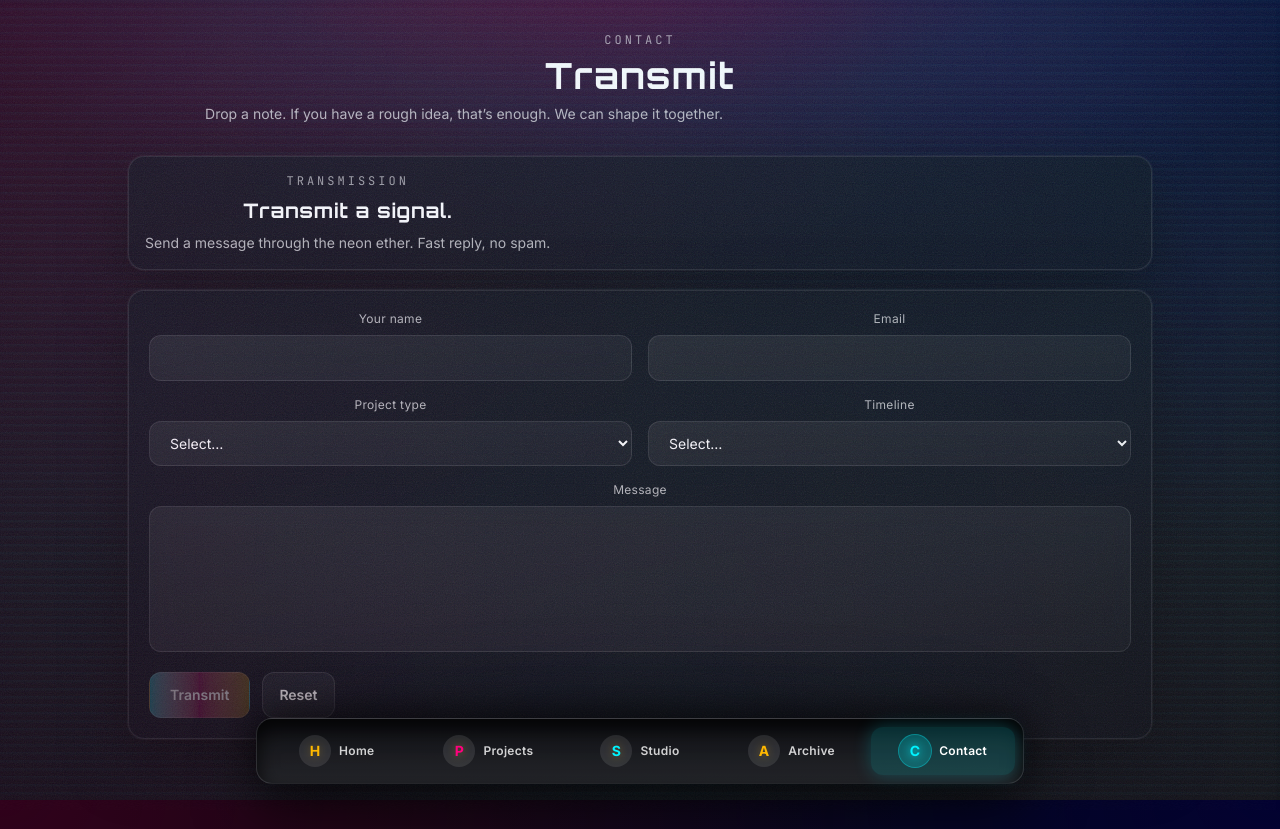
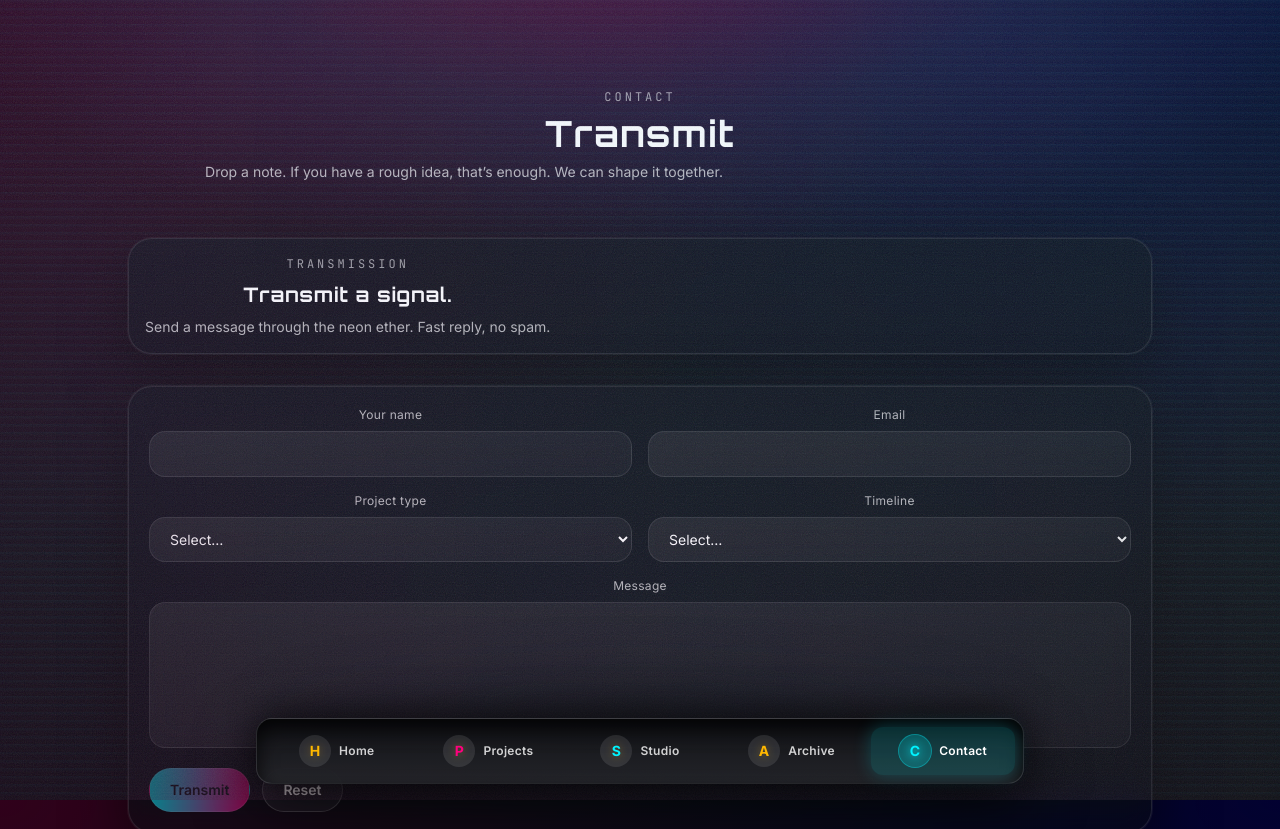
Before and after one commit to TyGosley/broadcast-mode, a Next.js app: page /contact in a window 1280 px wide. Shown: the top 829 px of the page. Built offline with nearby package versions, Linux system fonts and the light colour scheme.

Commit message:
Apply design system utilities to Contact page

```diff
--- a/app/contact/page.tsx
+++ b/app/contact/page.tsx
@@ -3,8 +3,8 @@ import { TransmitForm } from "../../components/TransmitForm";
 export default function ContactPage() {
   return (
     <main className="min-h-dvh px-5 py-8">
-      <header className="mx-auto max-w-5xl">
-        <p className="text-xs tracking-[0.25em] text-white/60">CONTACT</p>
+      <header className="ui-section mt-0">
+        <p className="ui-eyebrow">CONTACT</p>
         <h1 className="page-title mt-2 text-white">
           Transmit
         </h1>
@@ -14,7 +14,7 @@ export default function ContactPage() {
         </p>
       </header>
 
-      <section className="mx-auto mt-8 max-w-5xl">
+      <section className="ui-section">
         <TransmitForm />
       </section>
     </main>
--- a/components/TransmitForm.tsx
+++ b/components/TransmitForm.tsx
@@ -162,12 +162,12 @@ export function TransmitForm() {
   }
 
   return (
-    <div className="grid gap-5">
+    <div className="ui-stack-lg">
       {/* Status panel */}
-      <div className="panel-glass rounded-2xl p-4">
+      <div className="ui-panel rounded-2xl p-4">
         <div className="flex items-start justify-between gap-4">
           <div>
-            <p className="text-xs tracking-[0.25em] text-white/60">TRANSMISSION</p>
+            <p className="ui-eyebrow">TRANSMISSION</p>
             <h2 className="mt-2 text-xl font-semibold text-white">
               {status === "success" ? "Signal received." : "Transmit a signal."}
             </h2>
@@ -183,7 +183,7 @@ export function TransmitForm() {
       {/* Form */}
       <form
         onSubmit={onSubmit}
-        className="panel-glass rounded-2xl p-5"
+        className="ui-panel rounded-2xl p-5"
       >
         <input
           type="text"
@@ -200,7 +200,7 @@ export function TransmitForm() {
             <input
               value={form.name}
               onChange={(e) => update("name", e.target.value)}
-              className="panel-inset rounded-xl px-4 py-3 text-sm text-white outline-none focus-visible:ring-2 focus-visible:ring-[#00F3FF]/70"
+              className="ui-panel-inset rounded-xl px-4 py-3 text-sm text-white outline-none focus-visible:ring-2 focus-visible:ring-[#00F3FF]/70"
               disabled={status === "sending"}
             />
           </label>
@@ -210,7 +210,7 @@ export function TransmitForm() {
             <input
               value={form.email}
               onChange={(e) => update("email", e.target.value)}
-              className="panel-inset rounded-xl px-4 py-3 text-sm text-white outline-none focus-visible:ring-2 focus-visible:ring-[#FF0080]/70"
+              className="ui-panel-inset rounded-xl px-4 py-3 text-sm text-white outline-none focus-visible:ring-2 focus-visible:ring-[#FF0080]/70"
               disabled={status === "sending"}
             />
           </label>
@@ -226,7 +226,7 @@ export function TransmitForm() {
               onChange={(e) =>
                 update("projectType", e.target.value as FormState["projectType"])
               }
-              className="panel-inset rounded-xl px-4 py-3 text-sm text-white outline-none focus-visible:ring-2 focus-visible:ring-[#00F3FF]/70"
+              className="ui-panel-inset rounded-xl px-4 py-3 text-sm text-white outline-none focus-visible:ring-2 focus-visible:ring-[#00F3FF]/70"
             >
               <option value="">Select…</option>
               <option value="website">New Website</option>
@@ -247,7 +247,7 @@ export function TransmitForm() {
               onChange={(e) =>
                 update("timeline", e.target.value as FormState["timeline"])
               }
-              className="panel-inset rounded-xl px-4 py-3 text-sm text-white outline-none focus-visible:ring-2 focus-visible:ring-[#FF0080]/70"
+              className="ui-panel-inset rounded-xl px-4 py-3 text-sm text-white outline-none focus-visible:ring-2 focus-visible:ring-[#FF0080]/70"
             >
               <option value="">Select…</option>
               <option value="asap">ASAP</option>
@@ -265,7 +265,7 @@ export function TransmitForm() {
             value={form.message}
             onChange={(e) => update("message", e.target.value)}
             rows={6}
-            className="panel-inset resize-none rounded-xl px-4 py-3 text-sm text-white outline-none focus-visible:ring-2 focus-visible:ring-[#00F3FF]/70"
+            className="ui-panel-inset resize-none rounded-xl px-4 py-3 text-sm text-white outline-none focus-visible:ring-2 focus-visible:ring-[#00F3FF]/70"
             disabled={status === "sending"}
           />
         </label>
@@ -282,11 +282,11 @@ export function TransmitForm() {
           </div>
         )}
 
-        <div className="mt-5 flex gap-3">
+        <div className="mt-5 flex flex-wrap gap-3">
           <button
             type="submit"
             disabled={!canSubmit || status === "sending"}
-            className="rounded-xl border border-white/15 bg-gradient-to-r from-[#00F3FF]/50 via-[#FF0080]/42 to-[#FFB800]/42 px-5 py-3 text-sm font-semibold text-white disabled:opacity-50"
+            className="ui-btn-primary rounded-xl border-white/15 bg-gradient-to-r from-[#00F3FF]/50 via-[#FF0080]/42 to-[#FFB800]/42 px-5 py-3 text-sm text-white disabled:opacity-50"
           >
             {status === "sending" ? "Transmitting…" : "Transmit"}
           </button>
@@ -294,7 +294,7 @@ export function TransmitForm() {
           <button
             type="button"
             onClick={reset}
-            className="rounded-xl border border-white/10 bg-white/5 px-4 py-3 text-sm font-semibold text-white/85"
+            className="ui-btn-secondary rounded-xl px-4 py-3 text-sm text-white/85"
           >
             Reset
           </button>
```
